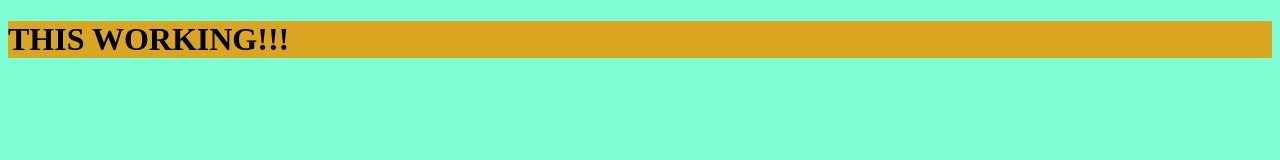
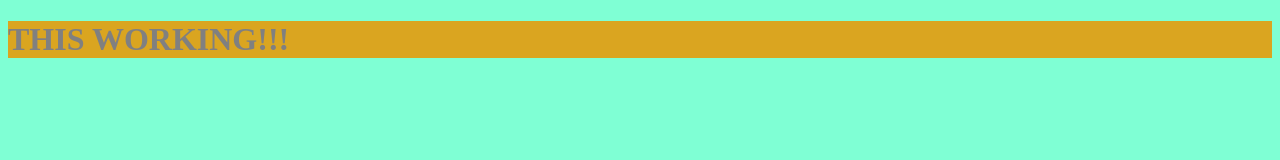
Before and after one commit to DosImpact/VanilaJS, a plain HTML site: page js3/index.html in a window 1280 px wide. Both pictures are taken after a click on the element "THIS WORKING!!!". Drawn offline with Linux system fonts and the light colour scheme.

Commit message:
review js3

```diff
--- a/js1/index.js
+++ b/js1/index.js
@@ -1,6 +1,7 @@
 /*
 alert("HI world!!");
 console.log("Im here");
+
 */
 
 const a = 777; /* 상수로 선언 */
--- a/js2/index.js
+++ b/js2/index.js
@@ -12,6 +12,7 @@ function sayhello2(arg1, arg2) {
 sayhello("Mon", "father");
 sayhello2("sister", "brother");
 // js에 문자열은 "" '' `` 3개로 가능하다.
+//` 은 backtick이라고 부른다.
 
 // 함수는 객체의 맴버로 들어갈수있다.
 
@@ -37,5 +38,6 @@ const title = document.getElementById("title");
 console.log(title.innerText);
 console.dir(title);
 title.style.color = "red";
+//왠만해서는 쿼리스트링을 쓰는게 간편함.~
 const title2 = document.querySelector("#title");
 title2.innerText = "Wokring~";
--- a/js3/index.js
+++ b/js3/index.js
@@ -1,127 +1,15 @@
-//1. 모든 이벤트를 기다릴순없다. 느려진다.
+const title = document.querySelector("#title");
+const CLASS_CM = "btn clicked";
 
-/*
-function handleResize() {
-  console.log("I have been resized");
-}
-//윈도우의 크기가 바뀌면 다음과 같은 함수를 호출한다.
-window.addEventListener("resize", handleResize);
-*/
-
-//2. 자동적으로 함수에 객체를 붙인다. event라는
-/* function handleResize(event) {
-  console.log(event);
-}
-window.addEventListener("resize", handleResize);
-*/
-
-//3.특정 id를 클릭했을때 색깔이 변하게 ~
-
-/* const title = document.querySelector("#title");
-function handleClick() {
-  title.style.color = "red";
-}
-title.addEventListener("click", handleClick);
-*/
-
-//4. ask something
-/*
-const ans = prompt("How old are you?");
-if (ans > 18) {
-  console.log("you can drink");
-} else {
-  console.log("you cannot");
-}
-*/
-
-// 클릭하면 색깔을 토글하는 코드
-/*
-const title = document.querySelector("#title");
-const BASE_COLOR = "red";
-const OTHER_COLOR = "#7f8c8d";
-
-function handleClick() {
-  const currentColor = title.style.color;
-  if (currentColor === BASE_COLOR) {
-    title.style.color = OTHER_COLOR;
+function changeClass() {
+  const currentClassName = title.className;
+  if (currentClassName === CLASS_CM) {
+    title.className = "";
   } else {
-    title.style.color = BASE_COLOR;
+    title.className = CLASS_CM;
   }
 }
 function init() {
-  title.style.color = BASE_COLOR;
-  title.addEventListener("click", handleClick);
+  title.addEventListener("click", changeClass);
 }
 init();
-*/
-
-//마우스가 들어가면 색이 변하게
-/*
-const title = document.querySelector("#title");
-const BASE_COLOR = "red";
-const OTHER_COLOR = "#7f8c8d";
-
-function handleClick() {
-  const currentColor = title.style.color;
-  if (currentColor === BASE_COLOR) {
-    title.style.color = OTHER_COLOR;
-  } else {
-    title.style.color = BASE_COLOR;
-  }
-}
-function init() {
-  title.style.color = BASE_COLOR;
-  title.addEventListener("mouseenter", handleClick);
-}
-init();
-*/
-
-//온라인 오프라인 이벤트 핸들
-/**
-function handleOnline() {
-  console.log("This is on network!!");
-}
-window.addEventListener("online", handleOnline);
- */
-
-//4 js로 클래스 주기
-/*
-const title = document.querySelector("#title");
-const CLICKED_CLASS = "clicked btn";
-function handleClick() {
-  const currentClass = title.className;
-  if (currentClass !== CLICKED_CLASS) {
-    title.className = CLICKED_CLASS;
-  } else {
-    title.className = ""; //empty
-  }
-}
-function init() {
-  title.addEventListener("click", handleClick);
-}
-init();
- */
-
-//4 CLASS 여러개중 일부만 추가 삭제 하기.
-
-/**
-const title = document.querySelector("#title");
-const CLICKED_CLASS = "clicked";
-
-function handleClick() {
-  const hasClass = title.classList.contains(CLICKED_CLASS);
-  if (!hasClass) {
-    //title.className = CLICKED_CLASS;
-    title.classList.add(CLICKED_CLASS);
-  } else {
-    //title.className = ""; //empty
-    title.classList.remove(CLICKED_CLASS);
-  }
-}
-
-function init() {
-  title.addEventListener("click", handleClick);
-}
-
-init();
- */
```
Also changed, not shown: js4/index.html (+1 -0 lines), 2 other files.
